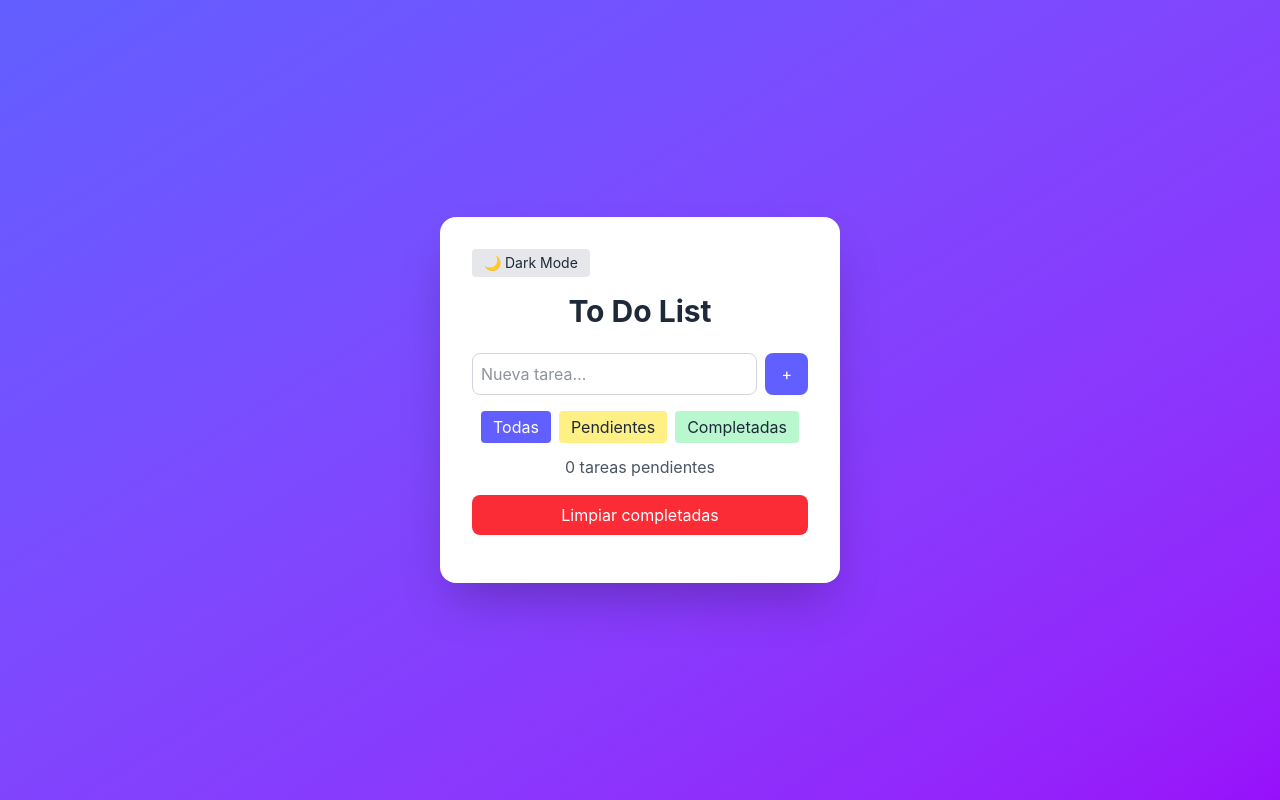
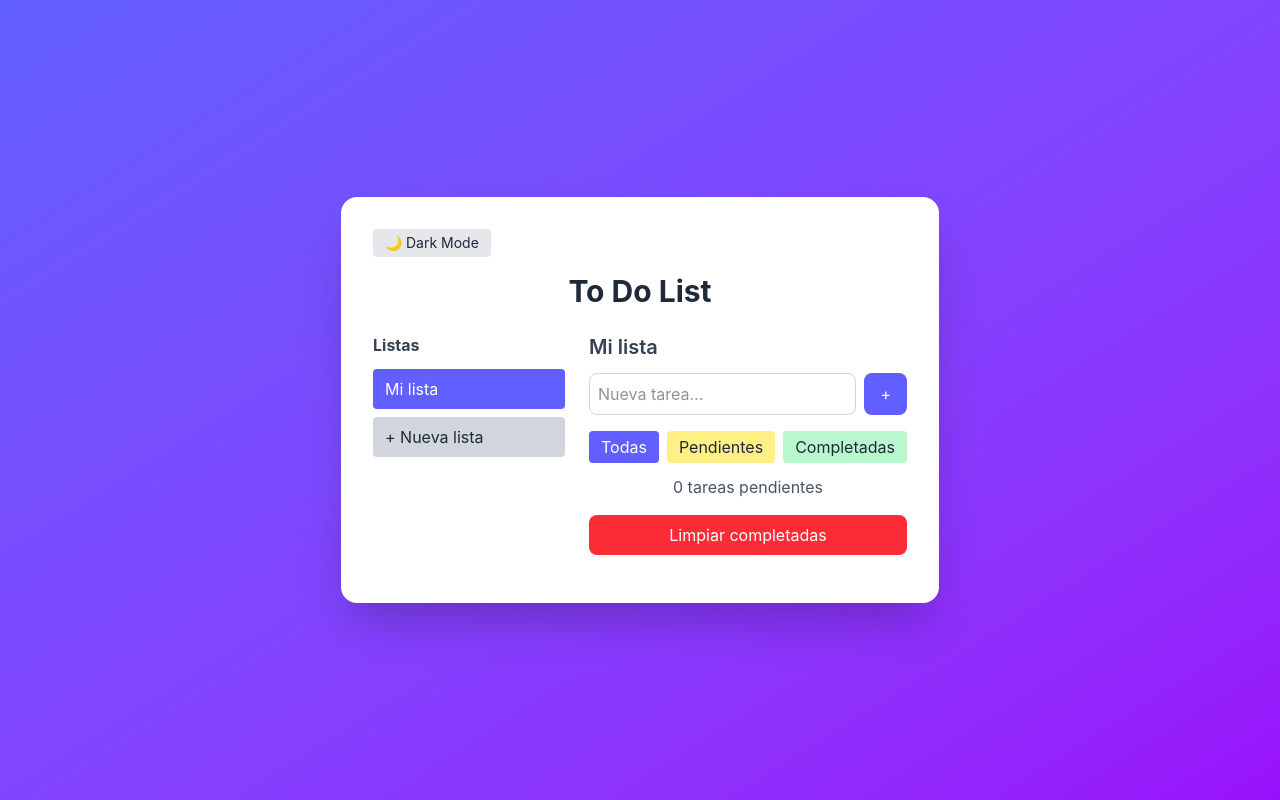
Before and after one commit to GomezDJasson/to-do-list, a React (Vite) app: page / in a window 1280 px wide. Built offline with nearby package versions, Linux system fonts and the light colour scheme.

Commit message:
Se agrega función multi-listas

```diff
--- a/src/App.jsx
+++ b/src/App.jsx
@@ -29,7 +29,7 @@ function App() {
   return (
     <div className="min-h-screen bg-gradient-to-br from-indigo-500 to-purple-600 dark:from-gray-900 dark:to-gray-800 flex items-center justify-center">
 
-      <div className="bg-white dark:bg-gray-900 shadow-2xl rounded-2xl p-8 w-[400px] text-gray-800 dark:text-gray-200">
+      <div className="bg-white dark:bg-gray-900 shadow-2xl rounded-2xl p-8 text-gray-800 dark:text-gray-200">
 
         <button
           onClick={() => setDarkMode(!darkMode)}
--- a/src/components/TodoInput.jsx
+++ b/src/components/TodoInput.jsx
@@ -7,7 +7,7 @@ function TodoInput({ addTask }) {
   const handleSubmit = (e) => {
     e.preventDefault()
 
-    if(text.trim() === "") return
+    if (text.trim() === "") return
 
     addTask(text)
     setText("")
@@ -21,7 +21,7 @@ function TodoInput({ addTask }) {
         placeholder="Nueva tarea..."
         value={text}
         onChange={(e) => setText(e.target.value)}
-        className="border border-gray-300 p-2 rounded-lg w-full focus:outline-none focus:ring-2 focus:ring-indigo-400"
+        className="border border-gray-300 dark:border-gray-600 p-2 rounded-lg w-full bg-white dark:bg-gray-800 text-gray-800 dark:text-gray-200"
       />
 
       <button
--- a/src/components/TodoList.jsx
+++ b/src/components/TodoList.jsx
@@ -5,65 +5,177 @@ import TodoItem from "./TodoItem"
 
 function TodoList() {
 
-  const [tasks, setTasks] = useState(() => {
-    const savedTasks = localStorage.getItem("tasks")
-    return savedTasks ? JSON.parse(savedTasks) : []
+  const [lists, setLists] = useState(() => {
+    const savedLists = localStorage.getItem("lists")
+    return savedLists ? JSON.parse(savedLists) : [
+      {
+        id: 1,
+        name: "Mi lista",
+        tasks: []
+      }
+    ]
   })
+
+  const [activeListId, setActiveListId] = useState(null)
 
   const [filter, setFilter] = useState("all")
 
+  const activeList = lists.find(list => list.id === activeListId)
+
   useEffect(() => {
-    localStorage.setItem("tasks", JSON.stringify(tasks))
-  }, [tasks])
+    if (lists.length > 0 && !activeListId) {
+      setActiveListId(lists[0].id)
+    }
+  }, [lists])
+
+  useEffect(() => {
+    localStorage.setItem("lists", JSON.stringify(lists))
+  }, [lists])
+
+  const addList = () => {
+    const name = prompt("Nombre de la lista")
+    if (!name) return
+
+    const newList = {
+      id: Date.now(),
+      name,
+      tasks: []
+    }
+
+    setLists([...lists, newList])
+  }
 
   const addTask = (text) => {
+
     const newTask = {
       id: Date.now(),
       text,
       completed: false
     }
 
-    setTasks([...tasks, newTask])
+    setLists(
+      lists.map(list =>
+        list.id === activeListId
+          ? { ...list, tasks: [...list.tasks, newTask] }
+          : list
+      )
+    )
   }
 
   const deleteTask = (id) => {
-    setTasks(tasks.filter(task => task.id !== id))
+    setLists(
+      lists.map(list =>
+        list.id === activeListId
+          ? { ...list, tasks: list.tasks.filter(task => task.id !== id) }
+          : list
+      )
+    )
   }
 
   const toggleTask = (id) => {
-    setTasks(
-      tasks.map(task =>
+    setLists(
+      lists.map(list =>
+        list.id === activeListId
+          ? {
+              ...list,
+              tasks: list.tasks.map(task =>
                 task.id === id
                   ? { ...task, completed: !task.completed }
                   : task
+              )
+            }
+          : list
       )
     )
   }
 
   const clearCompleted = () => {
-    setTasks(tasks.filter(task => !task.completed))
+    setLists(
+      lists.map(list =>
+        list.id === activeListId
+          ? {
+              ...list,
+              tasks: list.tasks.filter(task => !task.completed)
+            }
+          : list
+      )
+    )
   }
 
-  const filteredTasks = tasks.filter(task => {
+  const filteredTasks = activeList?.tasks.filter(task => {
     if (filter === "completed") return task.completed
     if (filter === "pending") return !task.completed
     return true
-  })
+  }) || []
 
   const editTask = (id, newText) => {
-    setTasks(
-      tasks.map(task =>
+    setLists(
+      lists.map(list =>
+        list.id === activeListId
+          ? {
+              ...list,
+              tasks: list.tasks.map(task =>
                 task.id === id
                   ? { ...task, text: newText }
                   : task
               )
+            }
+          : list
+      )
     )
   }
 
-  const pendingTasks = tasks.filter(task => !task.completed).length
+  const pendingTasks =
+    activeList?.tasks.filter(task => !task.completed).length || 0
 
   return (
-    <div>
+    <div className="flex gap-6">
+
+      <div className="w-48 flex-shrink-0">
+
+        <h2 className="font-bold mb-3 text-gray-700 dark:text-gray-200">
+          Listas
+        </h2>
+
+        <div className="flex flex-col gap-2">
+
+          {lists.map(list => (
+            <button
+              key={list.id}
+              onClick={() => setActiveListId(list.id)}
+              className={`text-left px-3 py-2 rounded transition ${
+                activeListId === list.id
+                  ? "bg-indigo-500 text-white"
+                  : "bg-gray-200 dark:bg-gray-700 text-gray-800 dark:text-gray-200"
+              }`}
+            >
+              {list.name}
+            </button>
+          ))}
+
+          <button
+            onClick={addList}
+            className="text-left px-3 py-2 rounded bg-gray-300 dark:bg-gray-600"
+          >
+            + Nueva lista
+          </button>
+
+        </div>
+
+      </div>
+
+      <div className="flex-1 max-h-[400px] overflow-y-auto">
+
+        <motion.div
+          key={activeListId}
+          initial={{ opacity: 0, x: 10 }}
+          animate={{ opacity: 1, x: 0 }}
+          transition={{ duration: 0.2 }}
+        >
+
+          <h2 className="text-xl font-semibold mb-3 text-gray-700 dark:text-gray-200">
+            {activeList?.name}
+          </h2>
 
           <TodoInput addTask={addTask} />
 
@@ -140,6 +252,10 @@ function TodoList() {
 
           </div>
 
+        </motion.div>
+
+      </div>
+
     </div>
   )
 }
```
Also changed, not shown: src/components/ListsSidebar.jsx (added), src/components/TodoItem.jsx (line endings or trailing spaces). Lines whose indentation alone changed are shown as unchanged.
